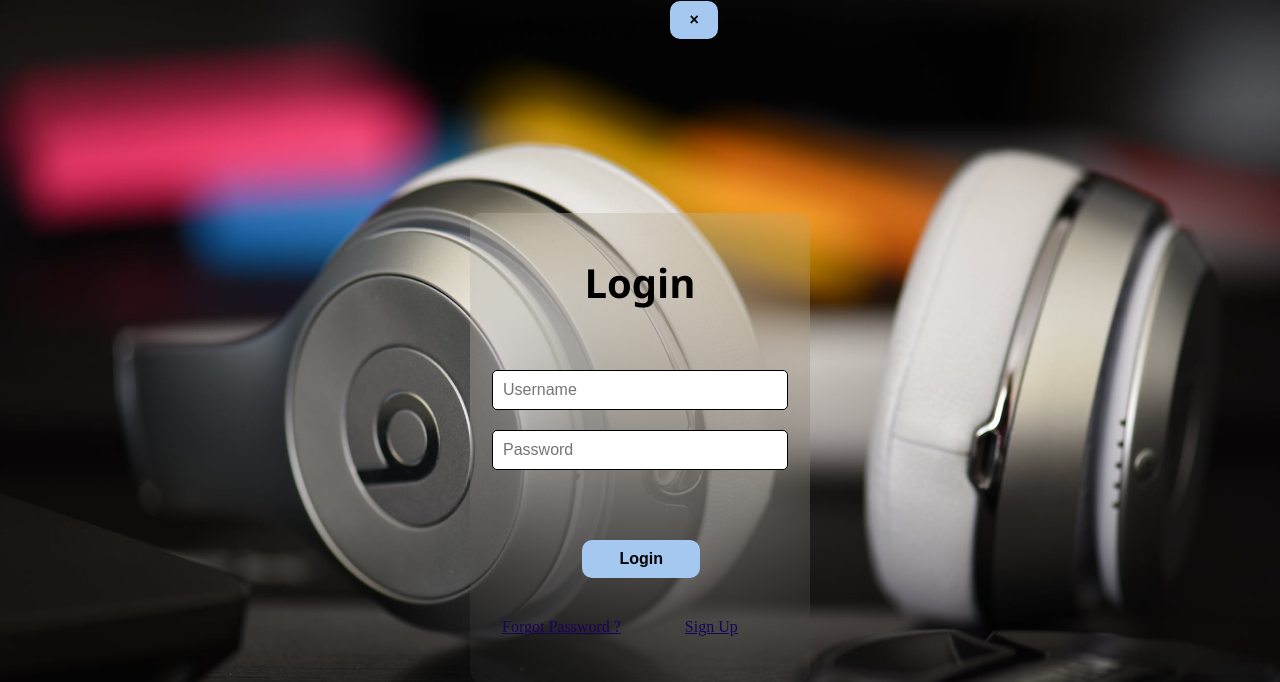
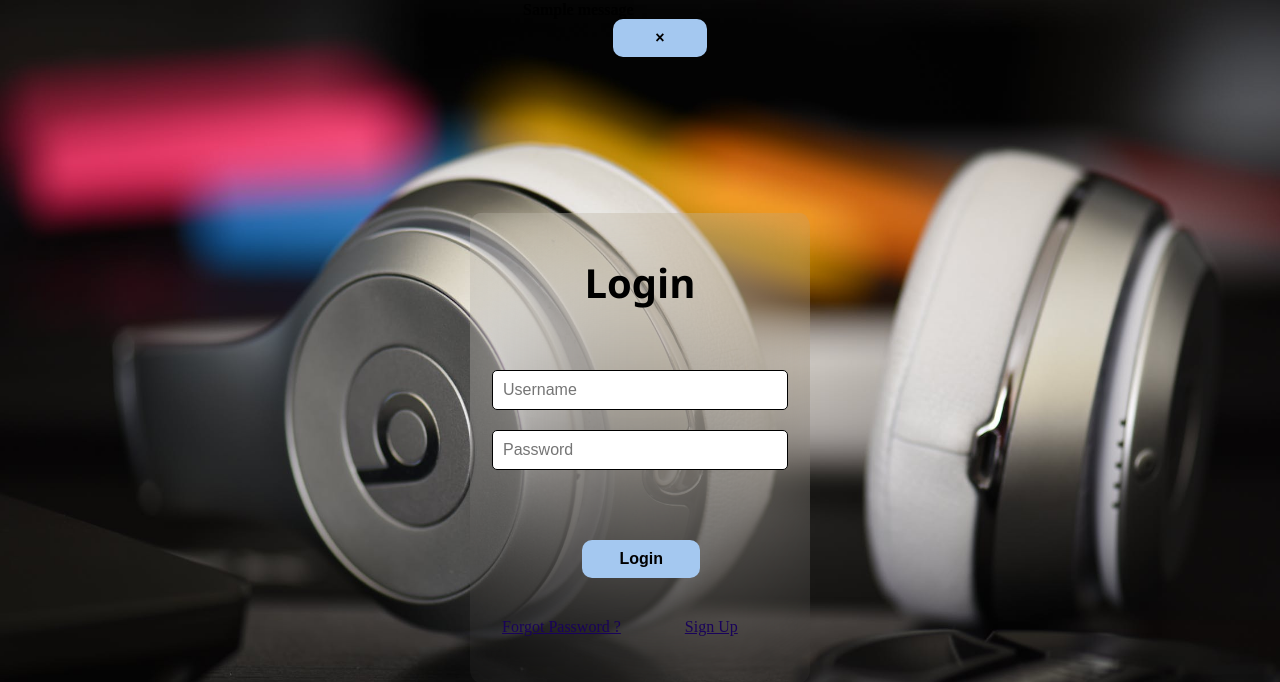
Before and after one commit to TheLoneAlchemist/MoodMusic, a Django app: page /login in a window 1280 px wide. Shown: the top 682 px of the page. Run offline with Django 4.2, Linux system fonts and the light colour scheme; one stand-in notice (Sample message) is shown; parts of the project's set-up code (start-up, migrations or seed data) failed here and were passed over.

Commit message:
review update

```diff
--- a/templates/login.html
+++ b/templates/login.html
@@ -16,11 +16,16 @@
     <!-- Message Interation  -->
 
     <div class="msg">
+        {% if messages %}
+        {% for message in messages %}
         <div class="alert alert-{{message.tags}} alert-dismissible fade show" role="alert">
+            <strong class="text-danger"> {{message}}</strong>
             <button type="button" class="btn-close" data-bs-dismiss="alert" aria-label="Close">
                 <span aria-hidden="true"> &times;</span>
             </button>
         </div>
+        {% endfor %}
+        {% endif %}
         <!-- Message Interation End -->
     </div>
 
```
